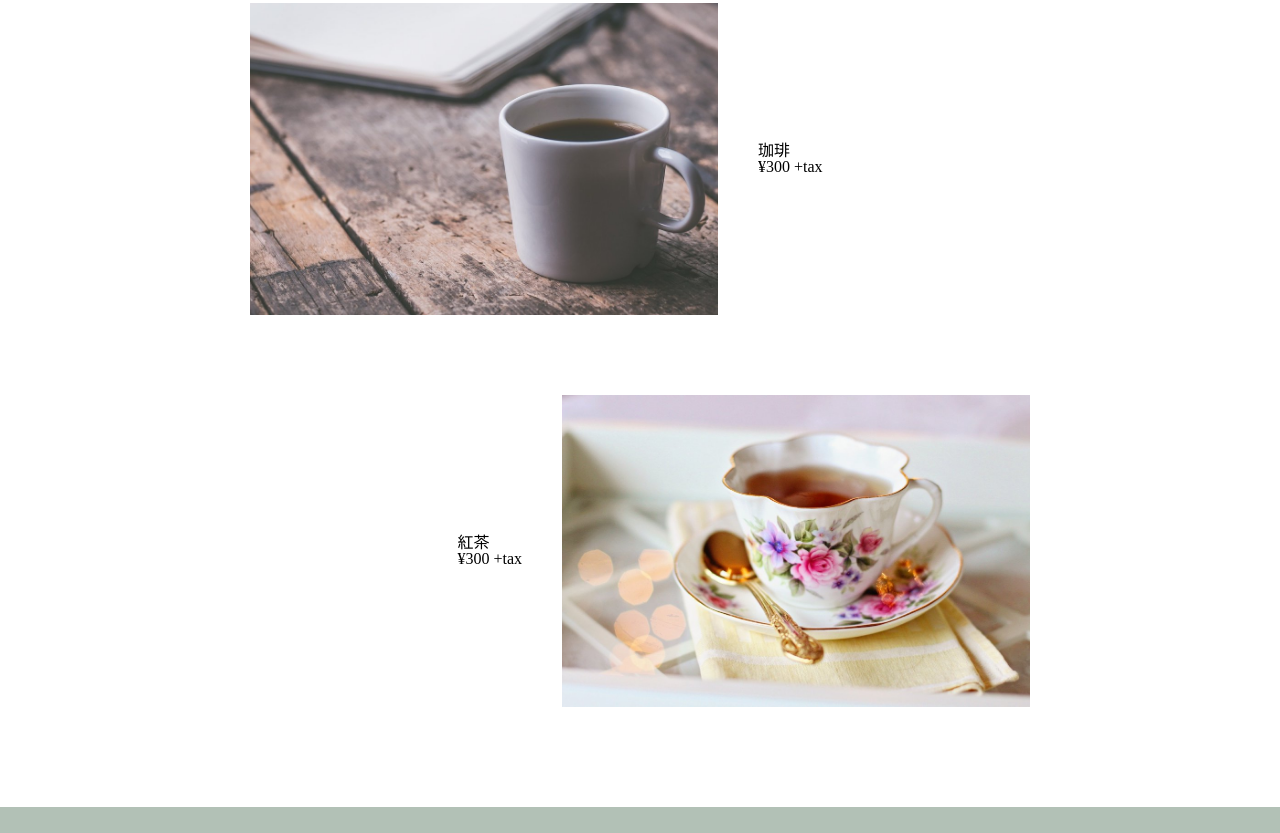
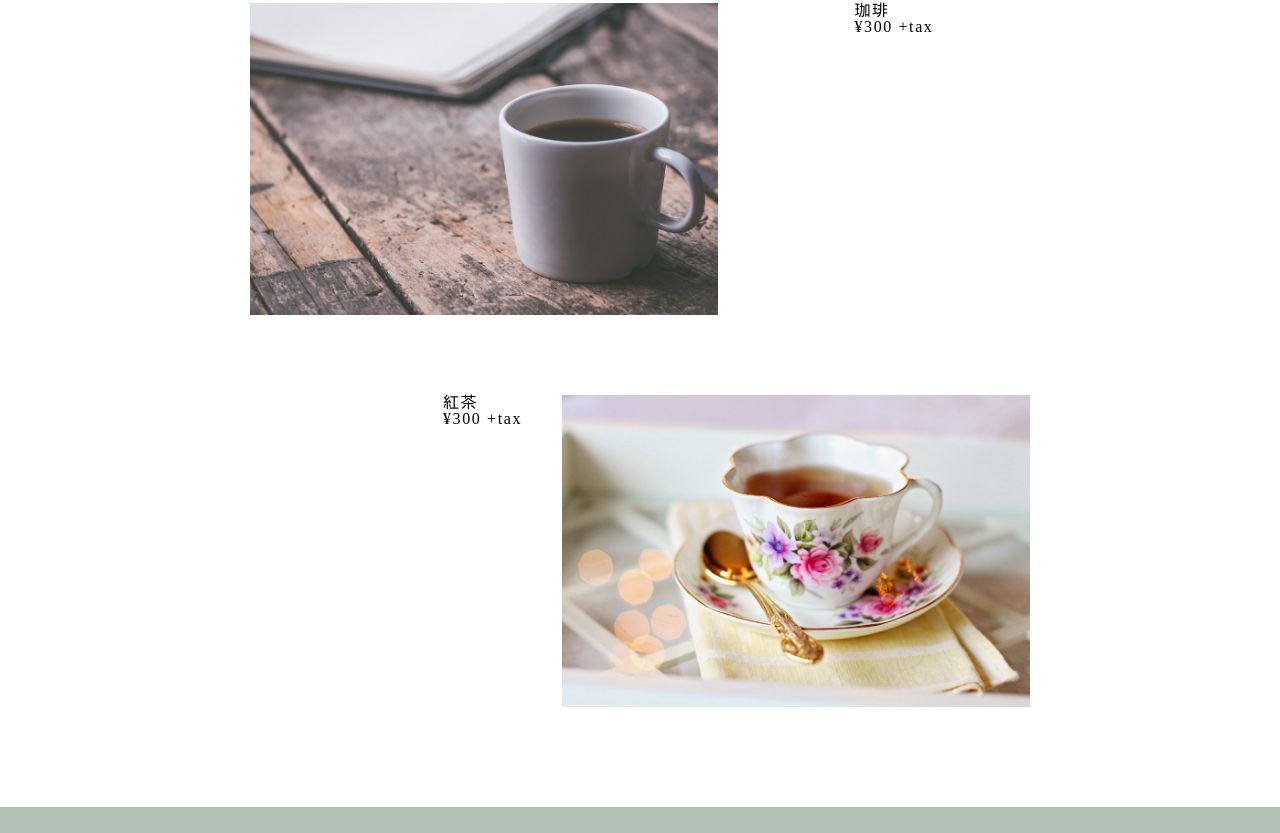
Before and after one commit to rikkuma/book-cafe, a website: page index.html in a window 1280 px wide. Shown: the part 1964-2797 px from the top of the page. Drawn offline with nearby package versions, Linux system fonts and the light colour scheme.

Commit message:
space 訂正

```diff
--- a/js/app.js
+++ b/js/app.js
@@ -35,6 +35,10 @@ $(function(){
     $('.js-toggle-sp-menu').on('click', function(){
         $(this).toggleClass('active');
         $('.js-nav').toggleClass('active');
-    })
+    });
 
-})
+    $('.nav-link').on('click',function(){
+        $('.js-nav').removeClass('active');
+    });
+
+});
--- a/scss/style.scss
+++ b/scss/style.scss
@@ -63,16 +63,20 @@ $breakpoints:(
     }
     &:hover:after{
         width:100%;
+        @include mq('sp'){
+            width:80%;
+        }
     }
 }
 
 //==========================
 //　base
 //==========================
-body{
+html,body{
     font-family:$font;
     width:100%;
     font-size:$font-size_default;
+    letter-spacing: 0.1em;
 }
 p,a{
     -webkit-font-smoothing: antialiased;
@@ -84,15 +88,16 @@ p,a{
 //==========================
 .header{
     box-sizing:border-box;
-    padding:0 $space_l;
     width:100%;
     height:80px;
+    color:$font-color_white;
     display:flex;
-    color:$font-color_white;
     align-items:center;
     justify-content: space-between;
+    padding-right:$space_l;
+    padding-left:$space_l;
     position: fixed;
-    z-index: 3;
+    z-index: 1;
     transition: .3s;
     &-title{
         font-size:$font-size_xl;
@@ -115,8 +120,10 @@ p,a{
     transition:all .4s;
     position:relative;
     box-sizing:border-box;
+    z-index:3;
     @include mq('sp'){
         display:inline-block;
+        z-index:3;
     }
     span{
         background-color:$font-color_white;
@@ -127,6 +134,7 @@ p,a{
         width: 100%;
         height: 2px;
         box-sizing: border-box;
+        transition: .4s;
         &:nth-of-type(1) {
             top: 0;
             }
@@ -138,7 +146,6 @@ p,a{
             }
     }
     &.active span {
-        z-index:4;
         &:nth-of-type(1) {
           transform: translateY(12px) rotate(-45deg);
         }
@@ -160,9 +167,14 @@ p,a{
         width:100%;
         height:100vh;
         background-color:rgba(36, 36, 36, 0.86);
-        padding-top:$space_100;
+        padding-top:50px;
         transition: .5s;
         box-sizing: border-box;
+        &.active{
+            transition: .5s;
+            transform: translateX(-100%);
+            z-index: 2;
+        }
     }
     &-list{
         display:flex;
@@ -188,11 +200,6 @@ p,a{
             text-align:center;
         }
     }
-    &.active{
-        transition: .5s;
-        transform: translateX(-100%);
-        z-index: 2;
-    }
 }
 
 
@@ -211,17 +218,16 @@ p,a{
     display:flex;
     position: relative;
     overflow: hidden;
-    z-index:0;
     background-attachment: fixed;
-    @include mq('sp'){
-        height:100vh;
-    }
     &-title{
         color:$font-color_white;
         font-size:40px;
         text-shadow:0 0 20px #003310;
+        z-index:0;
         @include mq('sp'){
             padding:$space_s;
+            text-align:center;
+            line-height:1.8em;
         }
     }
     &:before{
@@ -237,7 +243,8 @@ p,a{
         left: -5px;
         right: -5px;
         bottom: -5px;
-        z-index: -1;
+        z-index: 0;
+        width:100%;
     }
 }
 
@@ -250,12 +257,9 @@ p,a{
     box-sizing: border-box;
     padding:$space_100;
     text-align:center;
-    display: block;
-    position: sticky;
-	position: -webkit-sticky;
     @include mq('sp'){
         width:100%;
-        padding:$space_3l $space_l;
+        padding:$space_100 $space_xl;
     }
 }
 .section-title{
@@ -263,6 +267,7 @@ p,a{
     text-align: center;
     font-size:$font-size_xl;
     font-weight:600;
+    z-index:0;
 }
 .bgcolor-green{
     background-color:$background-color_light;
@@ -314,8 +319,6 @@ p,a{
 .menu-coffee{
     margin-top:80px;
     margin-bottom:80px;
-    display: flex;
-    align-items: center;
     opacity:0;
     transform:translate(-300px,50px);
     transition: .5s;
@@ -341,10 +344,7 @@ p,a{
 }
 
 .menu-tea{
-    display: flex;
     text-align: right;
-    align-items: center;
-    flex-direction: row-reverse;
     opacity:0;
     transform:translate(300px,50px);
     transition: .5s;
@@ -375,6 +375,9 @@ p,a{
 .access-map{
     &_img{
         width:45%;
+        @include mq('sp'){
+            width:70%;
+        }
     }
     &_summary{
         margin-top:$space_xxl;
```
Also changed, not shown: css/style.css.
